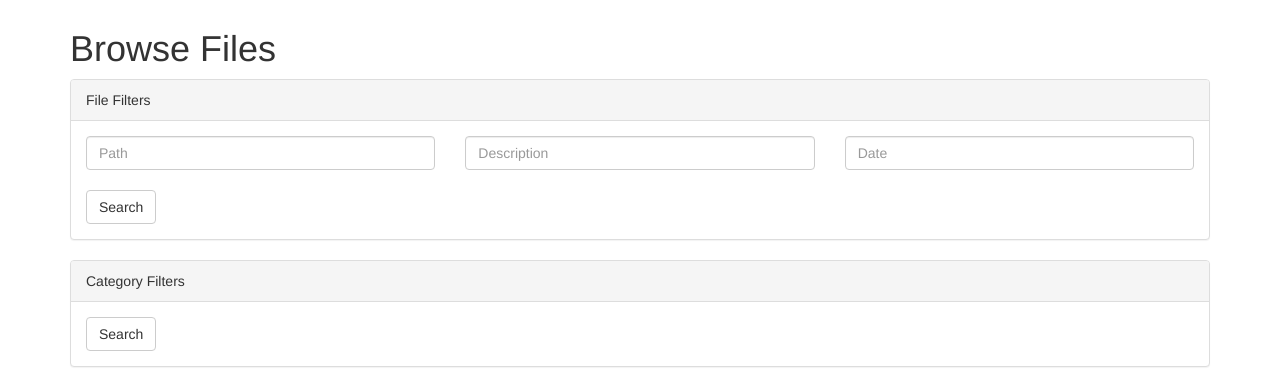
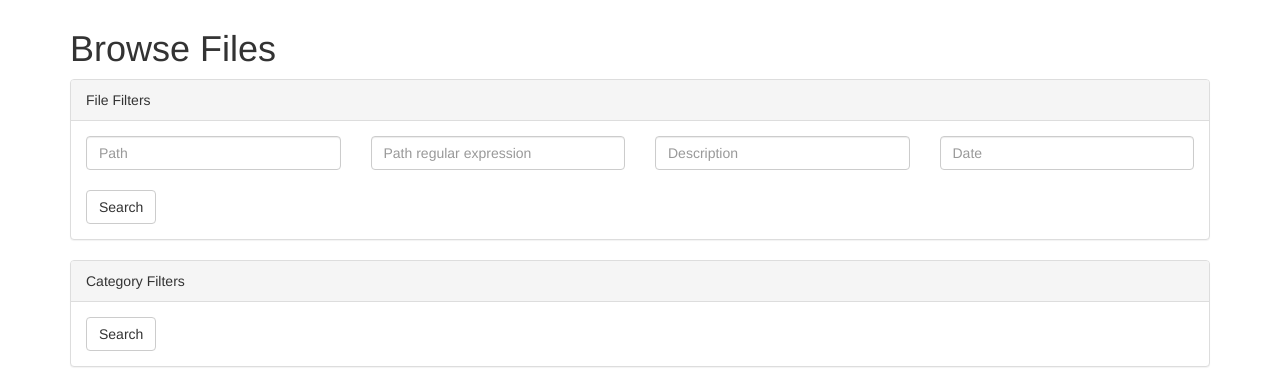
Before and after one commit to ponmar/filedb, a Flask app: page /browse in a window 1280 px wide. Shown: the part 51-422 px from the top of the page. Run offline with Flask 2, Linux system fonts and the light colour scheme; the visitor is signed in with stand-in values (Sample User, id 1); data that the repository does not hold is empty; some libraries are stand-ins or nearby versions.

Commit message:
Added input fields for path regular expressions

```diff
--- a/static/scripts.js
+++ b/static/scripts.js
@@ -508,7 +508,7 @@ function categorize_file_without_date(){
 function categorize_file_from_path(){
     start_categorize_files();
     if (categorize_files_index != -1){
-        var path = $('#find_file_by_bath_input').val();
+        var path = $('#find_file_by_path_input').val();
         if (path != null && path != ""){
             for (var file; file = categorize_files[categorize_files_index]; categorize_files_index++){
                 if (file['path'].startsWith(path)){
--- a/templates/browse.html
+++ b/templates/browse.html
@@ -13,9 +13,10 @@
   <div class="panel-heading">File Filters</div>
   <div class="panel-body">
     <div class="row">
-      <div class="col-md-4"><input type="text" class="form-control" placeholder="Path" id="file_path_filter"></div>
-      <div class="col-md-4"><input type="text" class="form-control" placeholder="Description" id="file_description_filter"></div>
-      <div class="col-md-4"><input type="text" class="form-control" placeholder="Date" id="file_date_filter"></div>
+      <div class="col-md-3"><input type="text" class="form-control" placeholder="Path" id="file_path_filter"></div>
+      <div class="col-md-3"><input type="text" class="form-control" placeholder="Path regular expression" id="file_path_regexp_filter"></div>
+      <div class="col-md-3"><input type="text" class="form-control" placeholder="Description" id="file_description_filter"></div>
+      <div class="col-md-3"><input type="text" class="form-control" placeholder="Date" id="file_date_filter"></div>
     </div>
     <br>
     <button type="button" class="btn btn-default" id="search_files_by_file_filter_button">Search</button>
```
Also changed, not shown: templates/categorize.html (+8 -1 lines).
